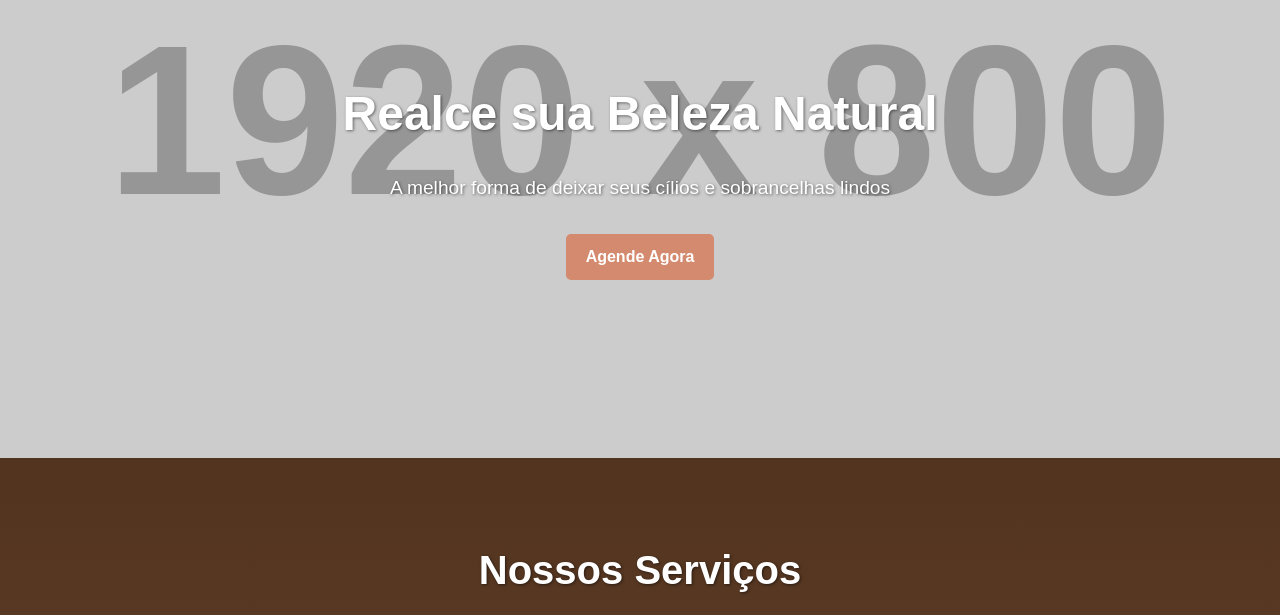
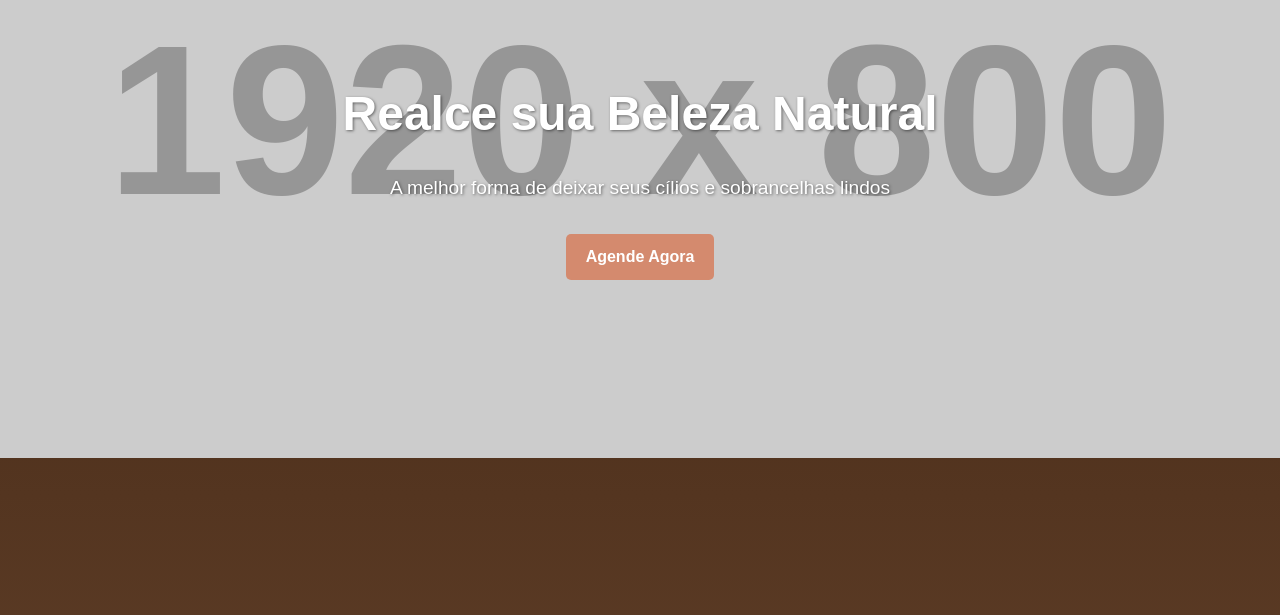
Before and after one commit to caiopreviato/larissatavares, a plain HTML site: page index.html in a window 1280 px wide. Shown: the part 182-797 px from the top of the page. Drawn offline with Linux system fonts and the light colour scheme; placeholder pictures from the web are drawn by us.

Commit message:
Update index.html

```diff
--- a/index.html
+++ b/index.html
@@ -47,10 +47,7 @@
     </section>
 
 <section id="serviços" class="services">
-  <h2 class="section-title">Nossos Serviços</h2>
-
   <div class="accordion">
-
     <section class="services">
   <h2 class="section-title">Nossos Serviços</h2>
 
```
